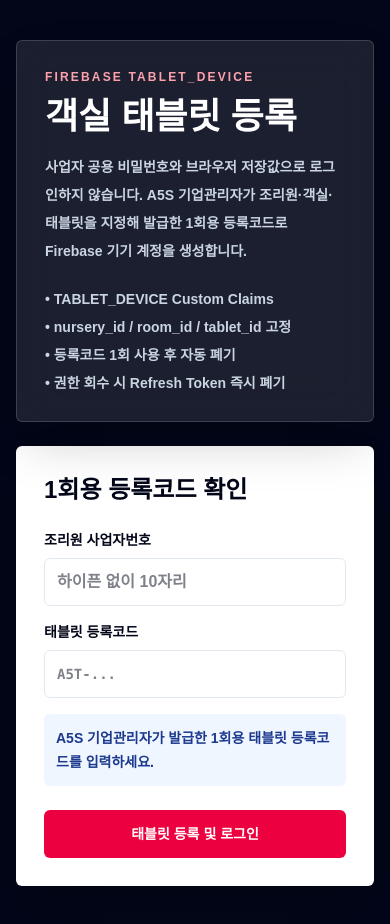
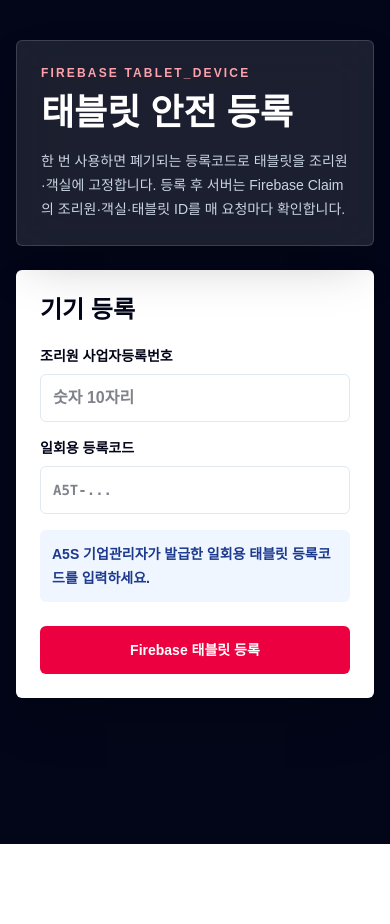
Before and after one commit to rosabaya08-svg/a5, a Next.js app: page /tablet/login in a window 390 px wide. After the commit the page ends 844 px from the top, so only its background shows below. Built offline with nearby package versions, Linux system fonts and the light colour scheme; no server answers.

Commit message:
refactor(tablet): use consolidated Firebase tablet access flow

```diff
--- a/app/tablet/login/page.tsx
+++ b/app/tablet/login/page.tsx
@@ -1,5 +1,5 @@
-import { TabletFirebaseLoginPage } from "@/components/tablet/TabletFirebaseAccess";
+import { TabletLoginPage } from "@/components/tablet/TabletAccessFlow";
 
 export default function Page() {
-  return <TabletFirebaseLoginPage />;
+  return <TabletLoginPage />;
 }
```
